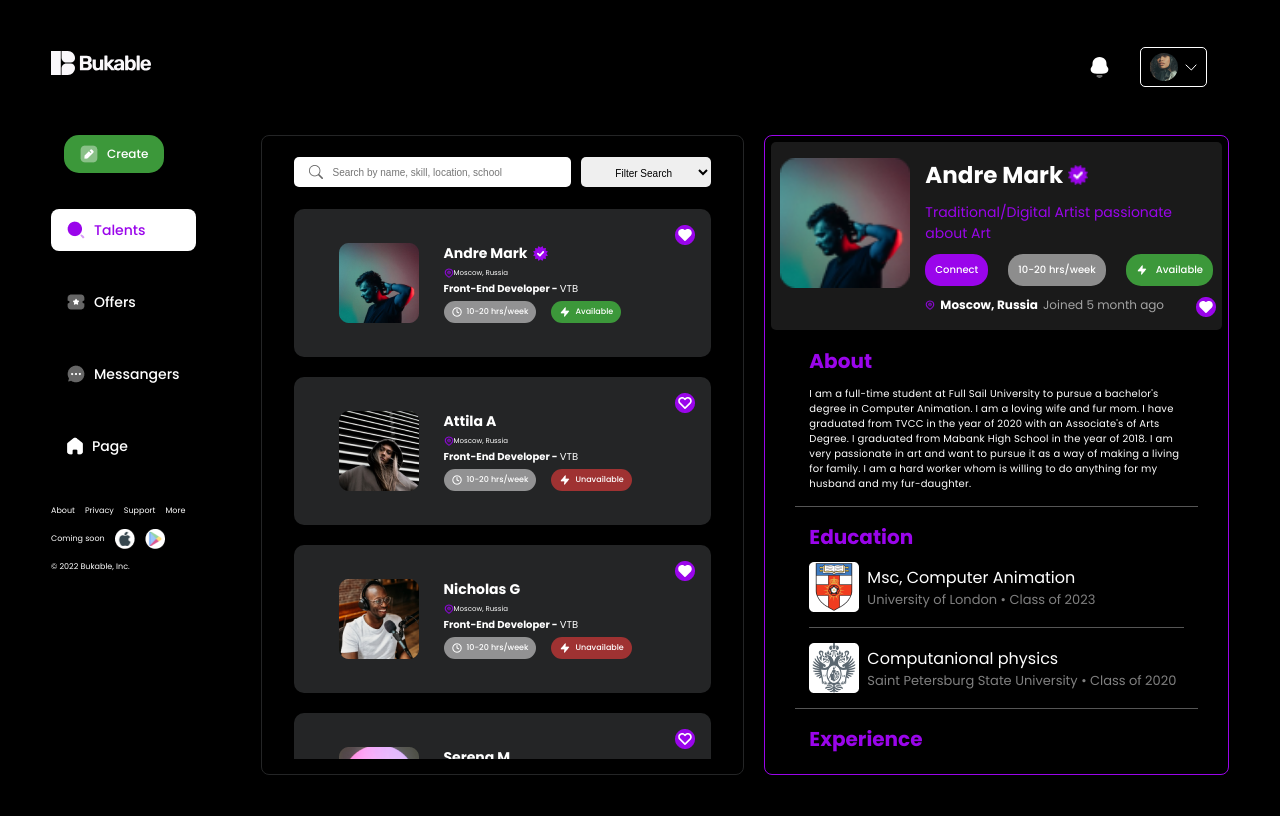
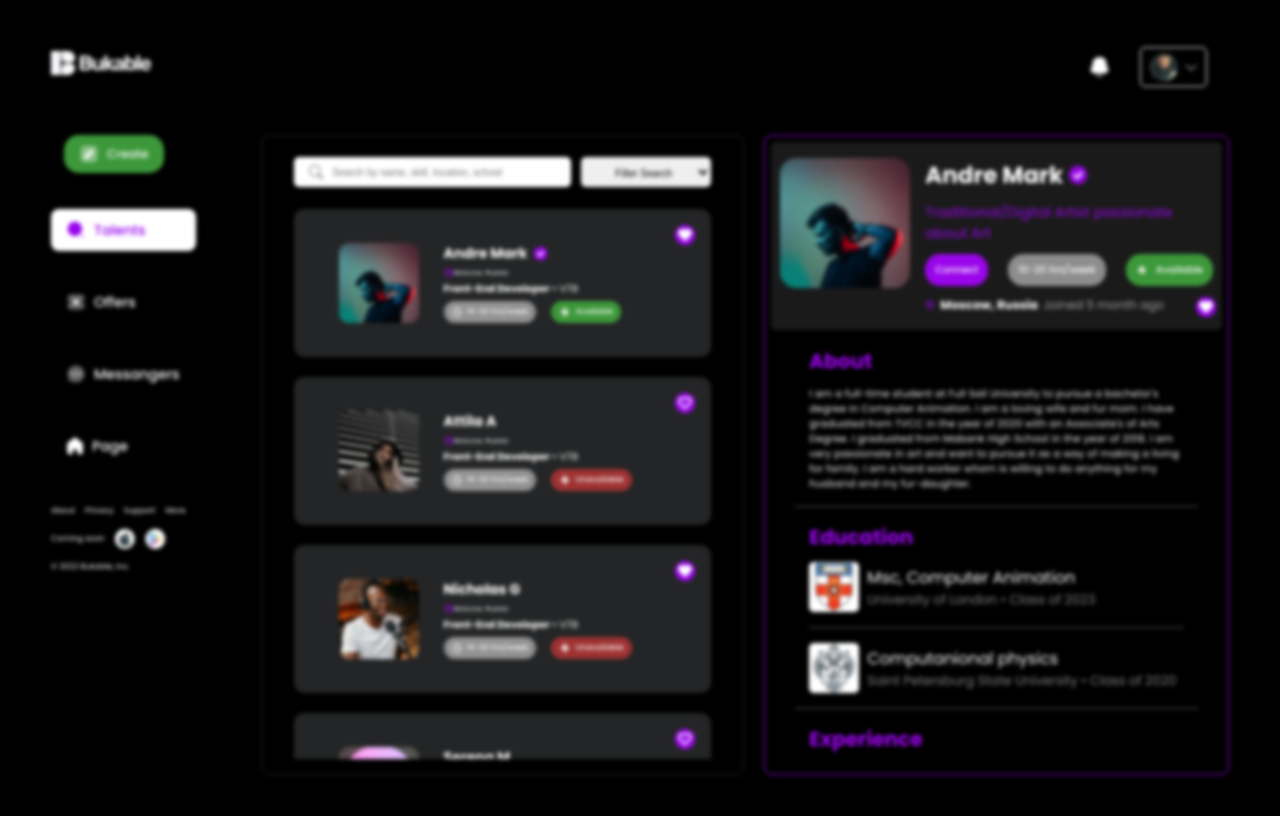
Before and after one commit to zhengis-alinur/bukable, a React (Create React App) app: page / in a window 1280 px wide. Shown: the top 816 px of the page. Built offline with nearby package versions, Linux system fonts and the light colour scheme.

Commit message:
feat: add blur effect on sidebar open

```diff
--- a/src/App.scss
+++ b/src/App.scss
@@ -18,6 +18,7 @@
     width: 100vw;
     height: 100vh;
     z-index: 90;
+    backdrop-filter: blur(2px);
 }
 
 @media screen and (max-width: 800px) {
```
